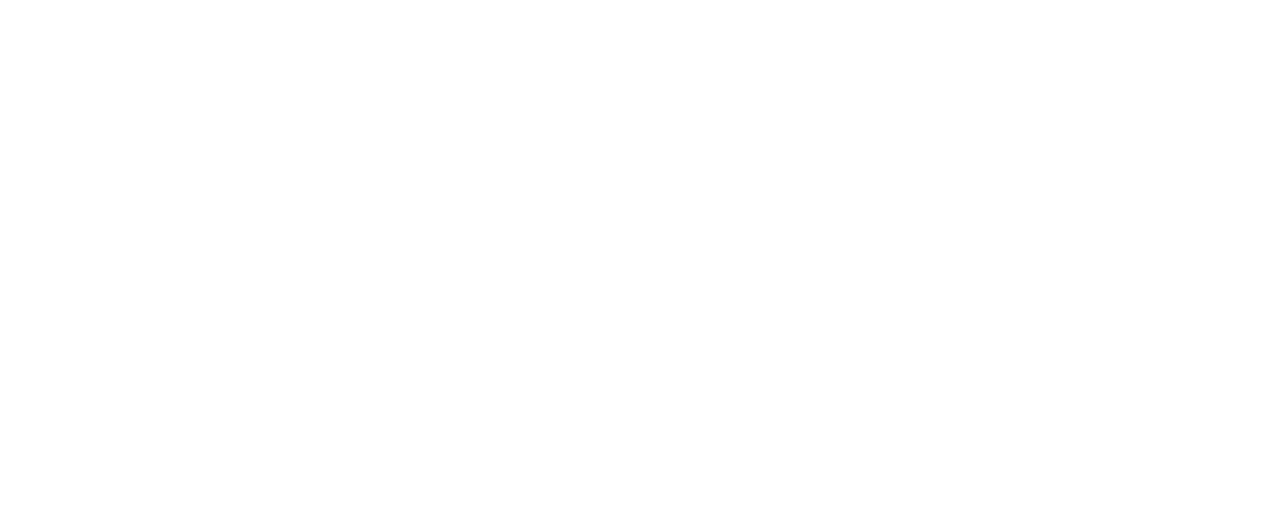
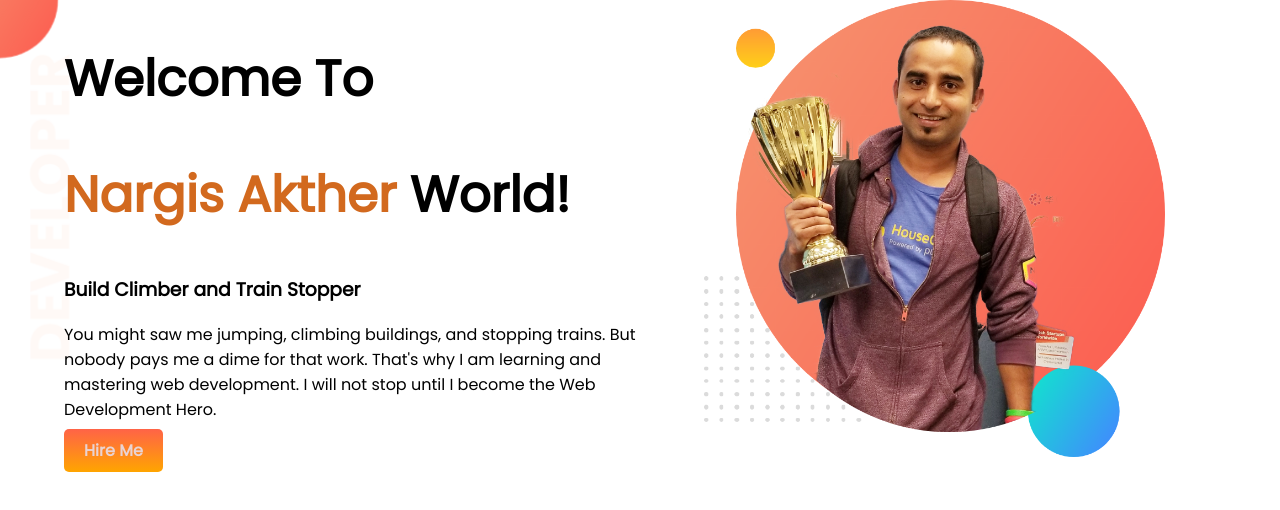
Before and after one commit to Nargis21/developer-portfolio, a plain HTML site: page index.html in a window 1280 px wide. Drawn offline with Linux system fonts and the light colour scheme.

Commit message:
Added top-banner

```diff
--- a/index.html
+++ b/index.html
@@ -1,13 +1,34 @@
 <!DOCTYPE html>
 <html lang="en">
+
 <head>
     <meta charset="UTF-8">
     <meta http-equiv="X-UA-Compatible" content="IE=edge">
     <meta name="viewport" content="width=device-width, initial-scale=1.0">
     <title>Nargis-Portfolio</title>
+    <link rel="preconnect" href="https://fonts.googleapis.com">
+    <link rel="preconnect" href="https://fonts.gstatic.com" crossorigin>
+    <link href="https://fonts.googleapis.com/css2?family=Poppins:ital@0;1&display=swap" rel="stylesheet">
     <link rel="stylesheet" href="style.css">
 </head>
+
 <body>
+    <section class="top-banner">
+        <div class="half-width">
+            <h1>Welcome To</h1>
+            <h1><span class="color">Nargis Akther</span> World!</h1>
+            <h3>Build Climber and Train Stopper</h3>
+            <p>You might saw me jumping, climbing buildings, and stopping trains. But nobody pays me a dime for that
+                work.
+                That's why I am learning and mastering web development. I will not stop until I become the Web
+                Development
+                Hero.</p>
+            <a class="link-button" target="blank" href="http://127.0.0.1:5500/index.html">Hire Me</a>
+        </div>
+        <div class="half-width">
+            <img src="images/jhankar.png" alt="">
+        </div>
+    </section>
+</body>
 
-</body>
 </html>
--- a/style.css
+++ b/style.css
@@ -0,0 +1,32 @@
+body{
+    font-family: 'Poppins', sans-serif;
+    margin: 0;
+}
+h1{
+    font-size: 50px;
+}
+.color{
+    color: chocolate;
+}
+section{
+    display: flex;
+}
+.half-width{
+    width: 50%;
+    padding-left: 5%;
+}
+.half-width img{
+    width: 80%;
+}
+.link-button{
+    text-decoration: none;
+    background-image: linear-gradient(tomato, orange);
+    padding: 10px 20px;
+    border-radius: 5px;
+    font-weight: 600;
+    color: rgb(233, 211, 211);
+}
+.top-banner{
+    background-image: url(images/top-banner.png);
+    background-repeat: no-repeat;
+}
```
Also changed, not shown: images/dream-bg.png (added), images/exp-bg.png (added), images/jhankar.png (added), images/jhankar2.png (added), images/my-bg.png (added), images/my-bg2.png (added), images/top-banner.png (added), my-bg.png (added), 7 other files.
